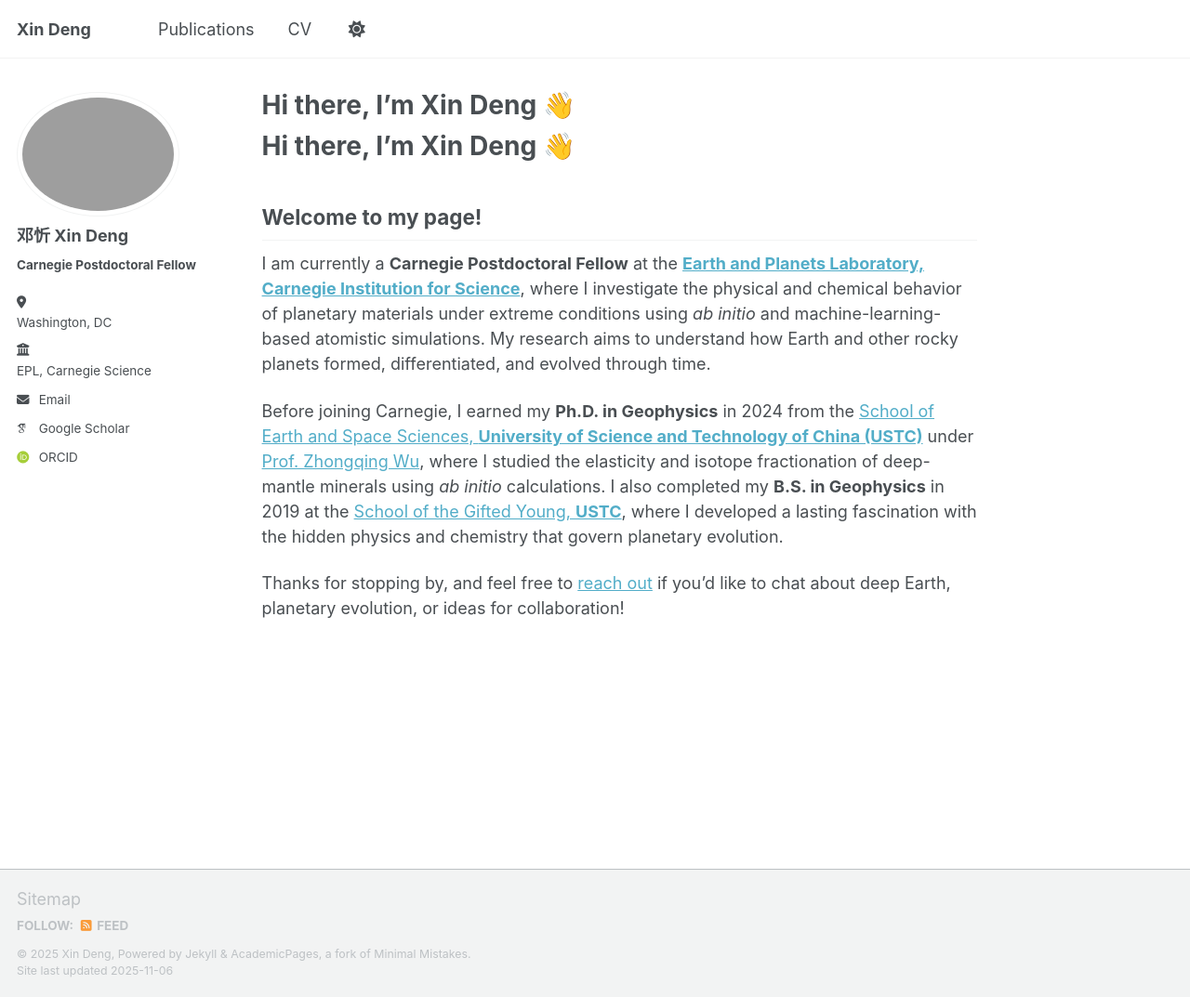
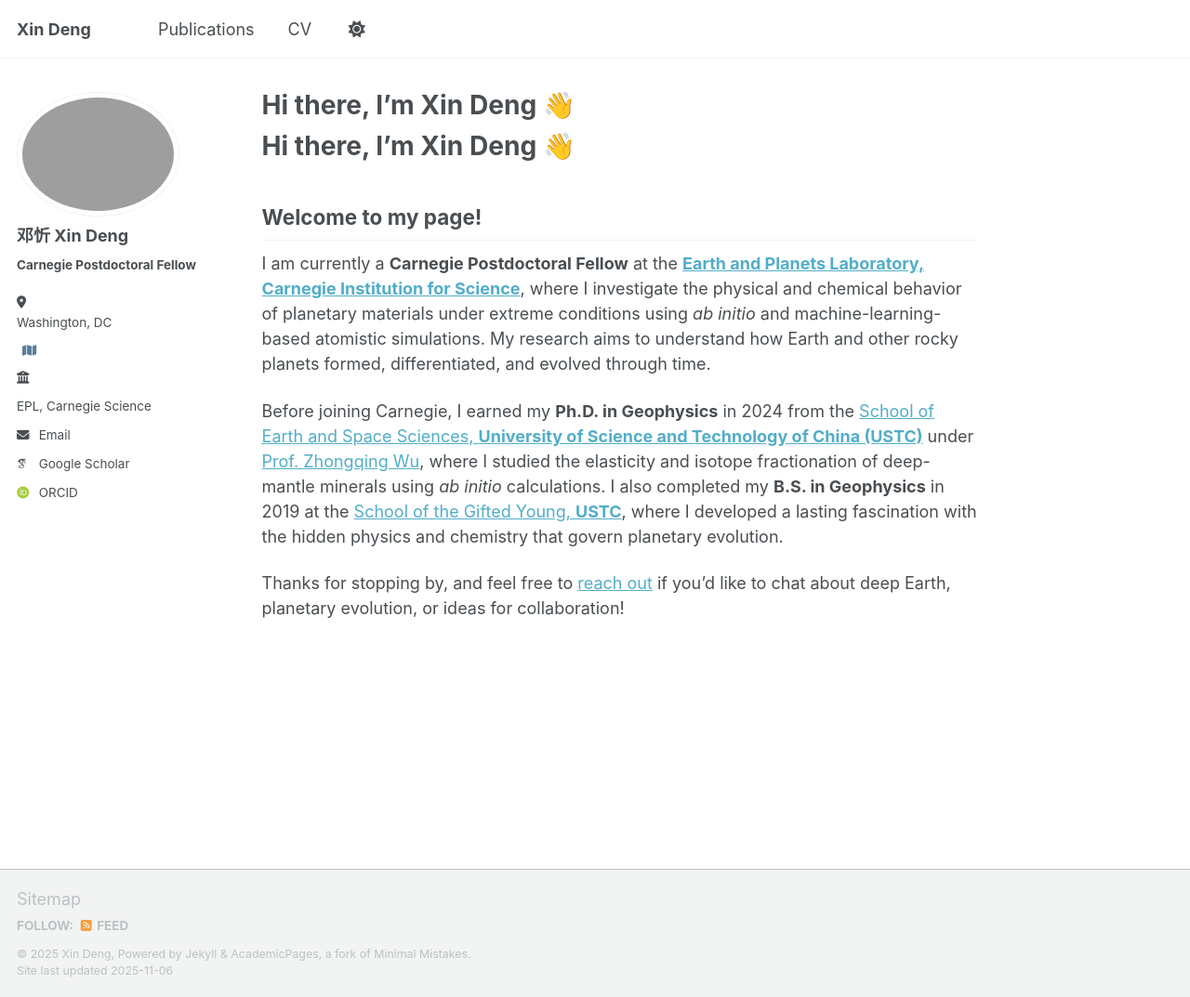
Before and after one commit to x1nd3ng/x1nd3ng.github.io, a Jekyll site: the page built from _pages/about.md, in a window 1280 px wide and 1073 px high. Shown: the whole window at 93% size. Built offline with Jekyll 4.4.1, drawn with Linux system fonts in a browser that asks for light colours; some web fonts are replaced; a script that is not in the unit is left out; our own code applies the rules of GitHub Pages for plain Markdown files.

Commit message:
Update author-profile.html

```diff
--- a/_includes/author-profile.html
+++ b/_includes/author-profile.html
@@ -25,10 +25,23 @@
     <ul class="author__urls social-icons">
       <!-- Font Awesome icons / Biographic information  -->
       {% if author.location %}
-        <li class="author__desktop"><i class="fas fa-fw fa-location-dot icon-pad-right" aria-hidden="true"></i>{{ author.location }}</li>
+        <li class="author__desktop">
+          <i class="fas fa-fw fa-location-dot icon-pad-right" aria-hidden="true"></i>
+          {{ author.location }}
+          <a href="https://www.bing.com/maps?q=5241+Broad+Branch+Rd+NW,+Washington,+DC+20015"
+             target="_blank" style="margin-left:6px; color:#5a7d9a;" title="View on Bing Maps">
+            <i class="fas fa-map"></i>
+          </a>
+        </li>
       {% endif %}
       {% if author.employer %}
-        <li class="author__desktop"><i class="fas fa-fw fa-building-columns icon-pad-right" aria-hidden="true"></i>{{ author.employer }}</li>
+        <li class="author__desktop">
+          <i class="fas fa-fw fa-building-columns icon-pad-right" aria-hidden="true"></i>
+          <a href="https://carnegiescience.edu/epl"
+             target="_blank" style="text-decoration:none; color:inherit;">
+            {{ author.employer }}
+          </a>
+        </li>
       {% endif %}
       {% if author.uri %}
         <li><a href="{{ author.uri }}"><i class="fas fa-fw fa-link icon-pad-right" aria-hidden="true"></i>{{ site.data.ui-text[site.locale].website_label | default: "Website" }}</a></li>
```
